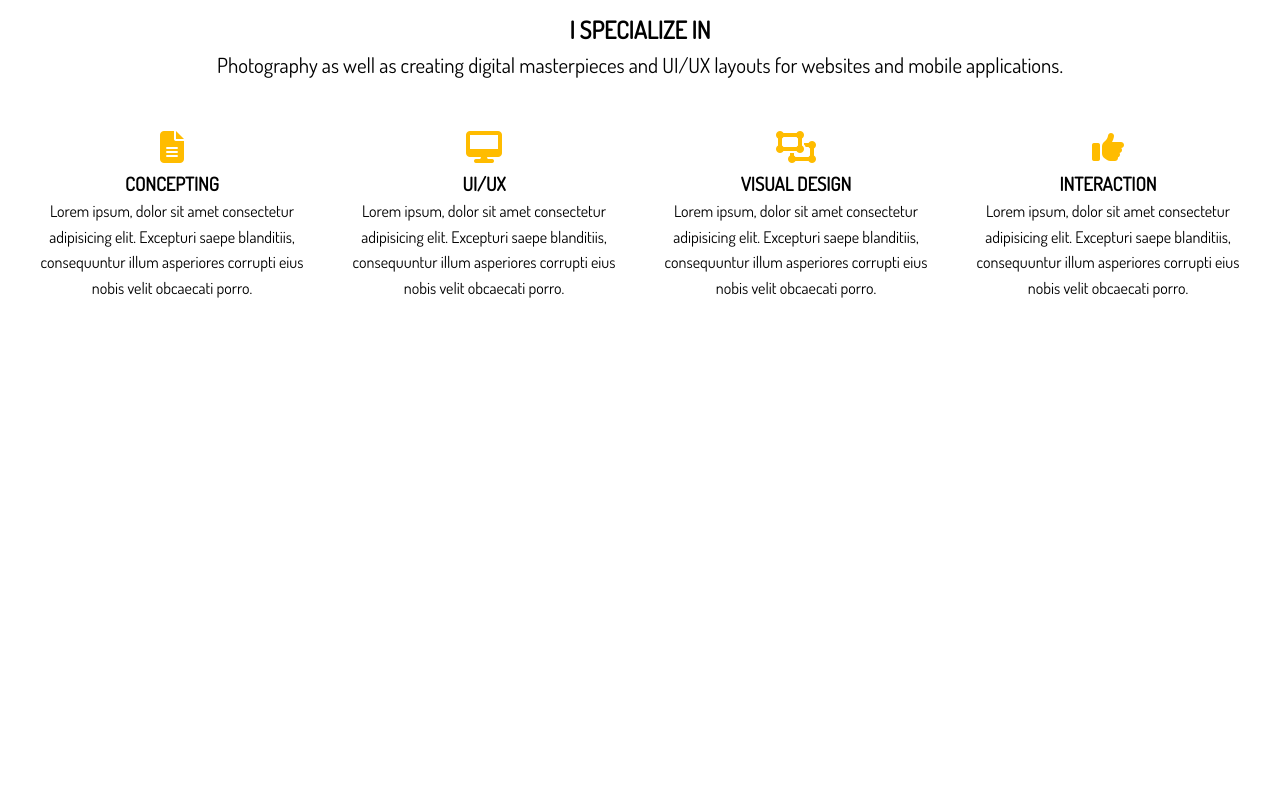
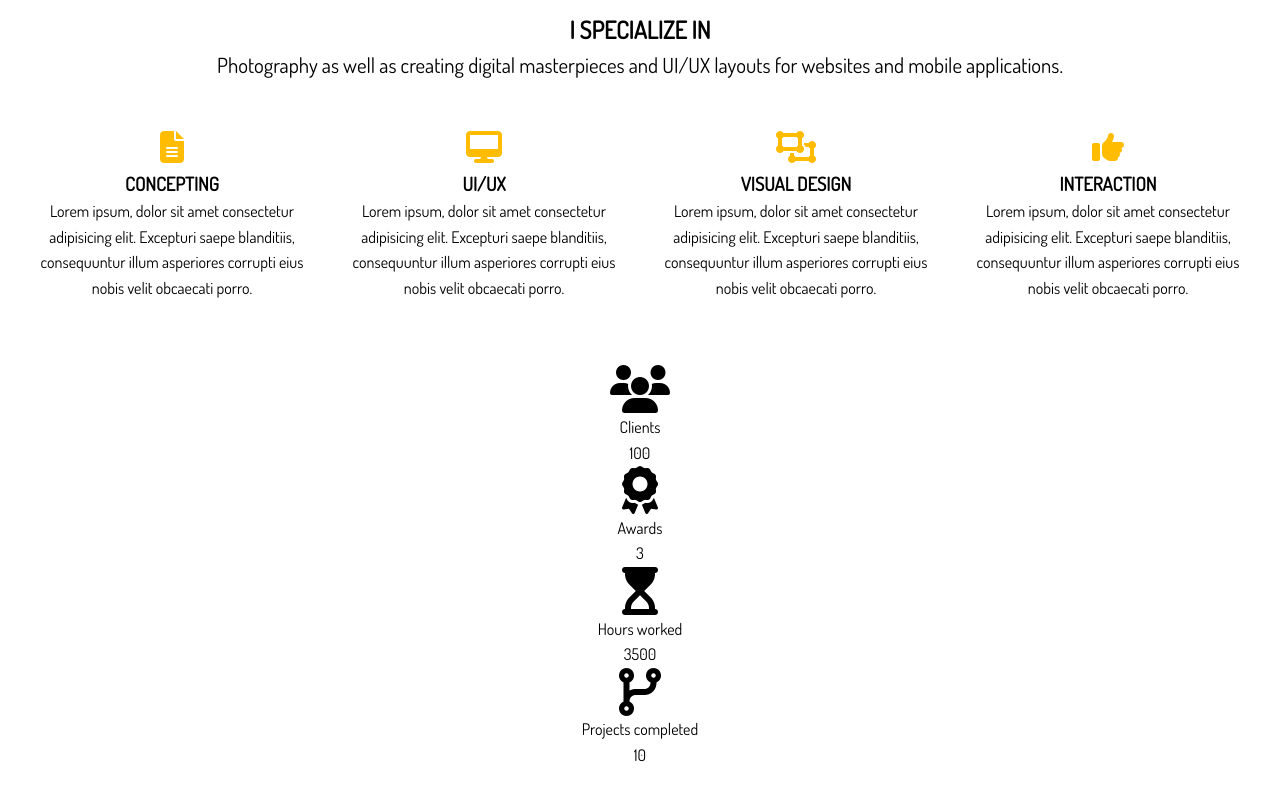
Before and after one commit to istvan-tamas/sass-portfolio, a plain HTML site: page dist/index.html in a window 1280 px wide. Shown: the part 821-1621 px from the top of the page. Before the commit the page ends 1154 px from the top, so only its background shows below. Drawn offline with Linux system fonts and the light colour scheme.

Commit message:
Added markup for section B

```diff
--- a/dist/index.html
+++ b/dist/index.html
@@ -68,6 +68,39 @@
 
     </section>
 
+    <section class="home-b text-center py-2">
+        <div class="stats">
+            <div>
+                <ul>
+                    <li><i class="fas fa-users fa-3x"></i></li>
+                    <li class="stats title">Clients</li>
+                    <li class="stats-number">100</li>
+                </ul>
+            </div>
+            <div>
+                <ul>
+                    <li><i class="fas fa-award fa-3x"></i></li>
+                    <li class="stats title">Awards</li>
+                    <li class="stats-number">3</li>
+                </ul>
+            </div>
+            <div>
+                <ul>
+                    <li><i class="fas fa-hourglass-start fa-3x"></i></li>
+                    <li class="stats title">Hours worked</li>
+                    <li class="stats-number">3500</li>
+                </ul>
+            </div>
+            <div>
+                <ul>
+                    <li><i class="fas fa-code-branch fa-3x"></i></li>
+                    <li class="stats title">Projects completed</li>
+                    <li class="stats-number">10</li>
+                </ul>
+            </div>
+        </div>
+    </section>
+
 
     <script src="js/typewriter.js"></script>
 
```
